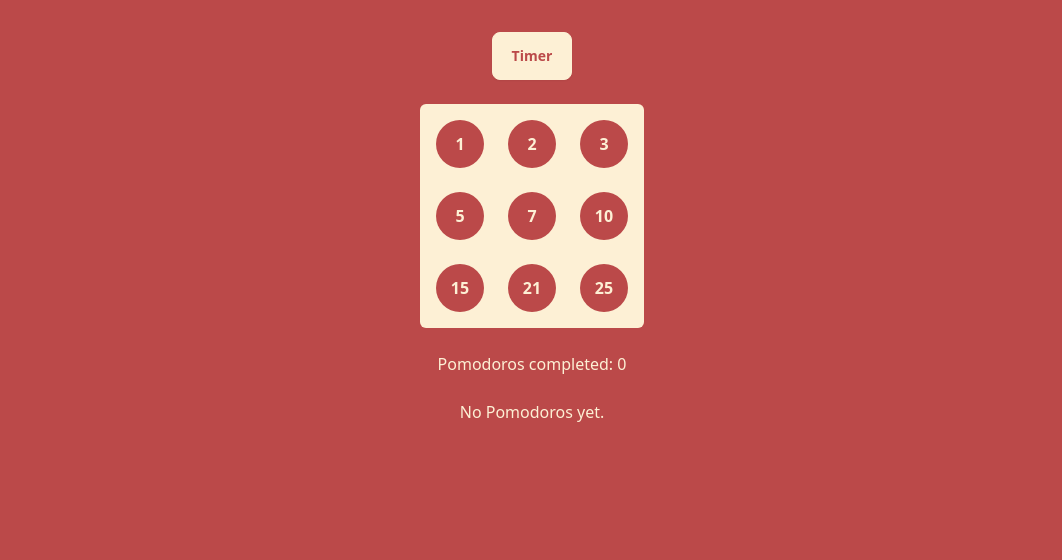
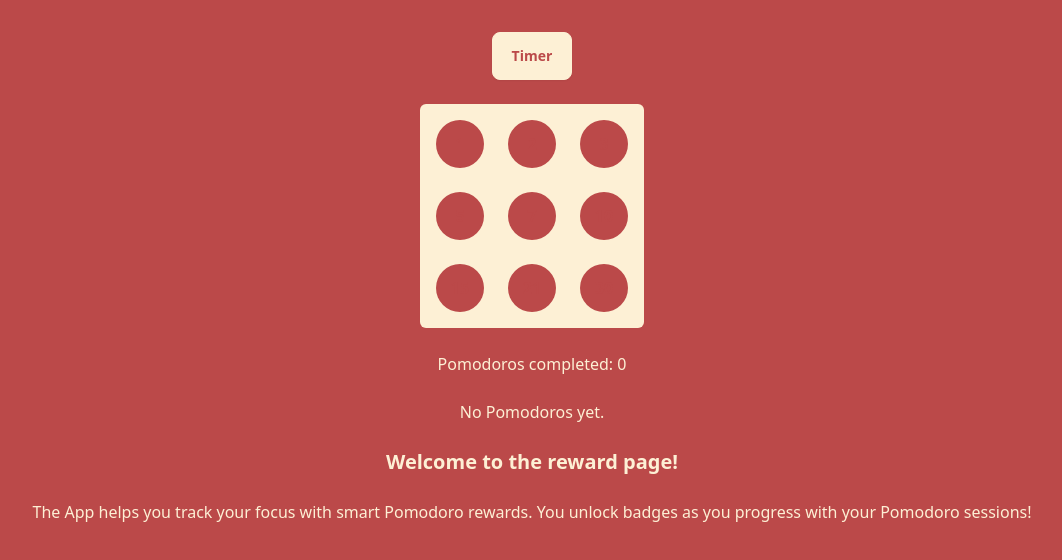
Before and after one commit to GreRut/pomodoro-automatico, a React (Vite) app in the folder pomodoro/: page /about in a window 1280 px wide. Shown: the top 560 px of the page, without its empty margins (108-1170 px from the left). Built offline with nearby package versions, Linux system fonts and the light colour scheme.

Commit message:
feat: add a reward system for pomodoro

```diff
--- a/pomodoro/src/App.css
+++ b/pomodoro/src/App.css
@@ -23,3 +23,11 @@ body.complete-background {
   padding: 2rem;
   text-align: center;
 }
+
+.not-completed {
+  color: #bb4949;;
+}
+
+.completed {
+  color: #fdf0d5;
+}
--- a/pomodoro/src/routes/about.lazy.tsx
+++ b/pomodoro/src/routes/about.lazy.tsx
@@ -34,11 +34,21 @@ function About() {
     } else if (pomodoroCount >= 5) {
       return 'High-fve on 5 completed sessions!';
     } else if (pomodoroCount >= 3) {
-      return 'You make it easy as one-two-three';
+      return 'You make it easy as one-two-three!';
+    } else if (pomodoroCount >= 2) {
+      return 'That is a match! Two Pomodoros for you!';
     } else if (pomodoroCount >= 1) {
-      return 'Great job on starting your first Pomodoro';
+      return 'Great job on starting your first Pomodoro!';
     }
     return 'No Pomodoros yet.';
+  };
+
+  const getColorClassForPomodoro = (threshold: number): string => {
+    if (pomodoroCount >= threshold) {
+      return 'completed';
+    } else {
+      return 'not-completed';
+    }
   };
 
   return (
@@ -54,35 +64,37 @@ function About() {
       </Link>
       <div className='grid grid-cols-3 gap-6 bg-sec rounded-md p-4'>
         <div className="bg-prim w-12 h-12 rounded-full flex items-center justify-center">
-          <p className='font-bold'>1</p>
+          <p className={`font-bold ${getColorClassForPomodoro(1)}`}>1</p>
         </div>
         <div className="bg-prim w-12 h-12 rounded-full flex items-center justify-center">
-          <p className='font-bold'>2</p>
+          <p className={`font-bold ${getColorClassForPomodoro(2)}`}>2</p>
         </div>
         <div className="bg-prim w-12 h-12 rounded-full flex items-center justify-center">
-          <p className='font-bold'>3</p>
+          <p className={`font-bold ${getColorClassForPomodoro(3)}`}>3</p>
         </div>
         <div className="bg-prim w-12 h-12 rounded-full flex items-center justify-center">
-          <p className='font-bold'>5</p>
+          <p className={`font-bold ${getColorClassForPomodoro(5)}`}>5</p>
         </div>
         <div className="bg-prim w-12 h-12 rounded-full flex items-center justify-center">
-          <p className='font-bold'>7</p>
+          <p className={`font-bold ${getColorClassForPomodoro(7)}`}>7</p>
         </div>
         <div className="bg-prim w-12 h-12 rounded-full flex items-center justify-center">
-          <p className='font-bold'>10</p>
+          <p className={`font-bold ${getColorClassForPomodoro(10)}`}>10</p>
         </div>
         <div className="bg-prim w-12 h-12 rounded-full flex items-center justify-center">
-          <p className='font-bold'>15</p>
+          <p className={`font-bold ${getColorClassForPomodoro(15)}`}>15</p>
         </div>
         <div className="bg-prim w-12 h-12 rounded-full flex items-center justify-center">
-          <p className='font-bold'>21</p>
+          <p className={`font-bold ${getColorClassForPomodoro(21)}`}>21</p>
         </div>
         <div className="bg-prim w-12 h-12 rounded-full flex items-center justify-center">
-          <p className='font-bold'>25</p>
+          <p className={`font-bold ${getColorClassForPomodoro(30)}`}>30</p>
         </div>
       </div>
       <p>Pomodoros completed: {pomodoroCount}</p>
       <p>{getBadgeMessage()}</p>
+      <h1 className='font-bold text-xl'>Welcome to the reward page!</h1>
+      <p>The App helps you track your focus with smart Pomodoro rewards. You unlock badges as you progress with your Pomodoro sessions!</p>
     </div>
   );
 }
```
